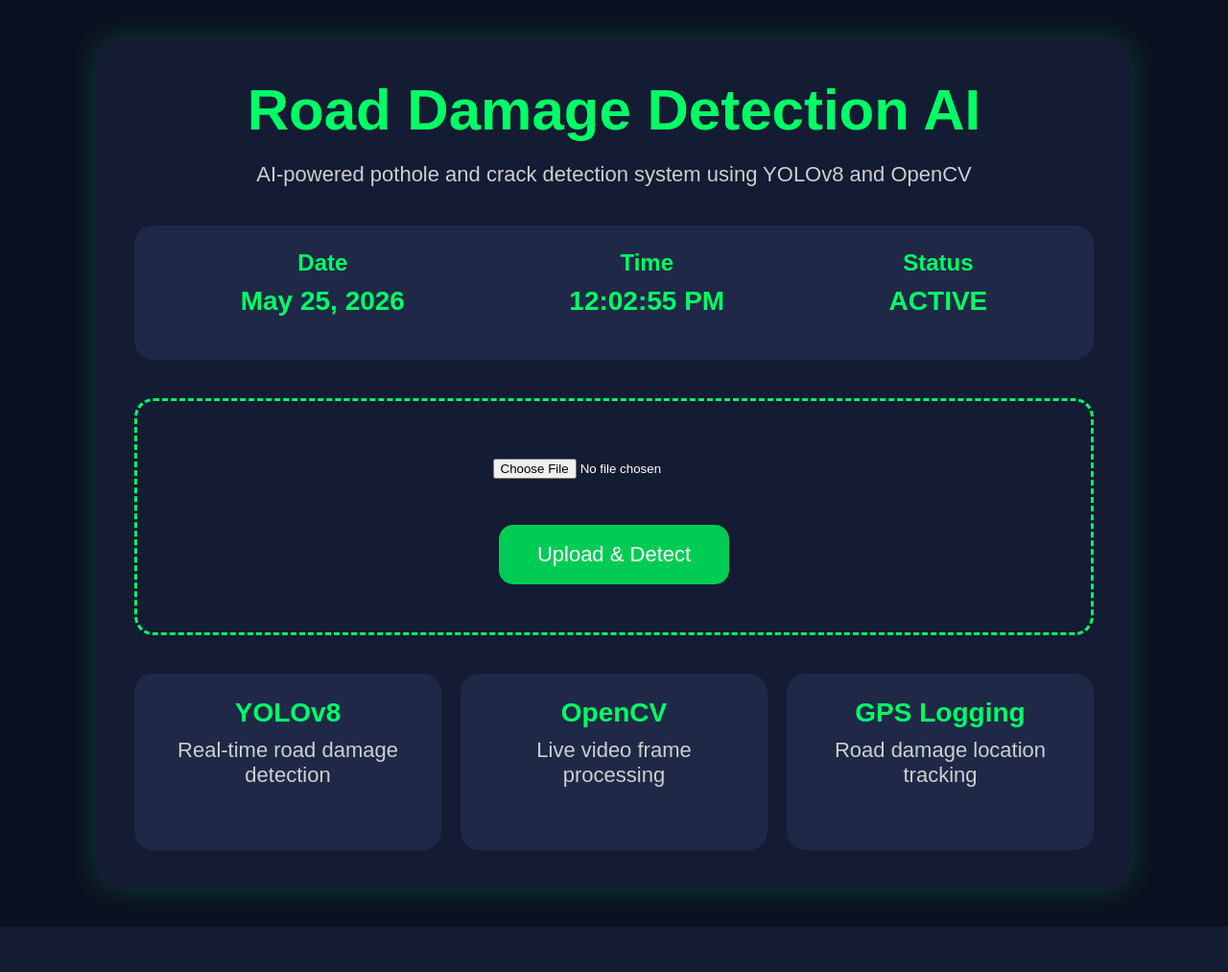
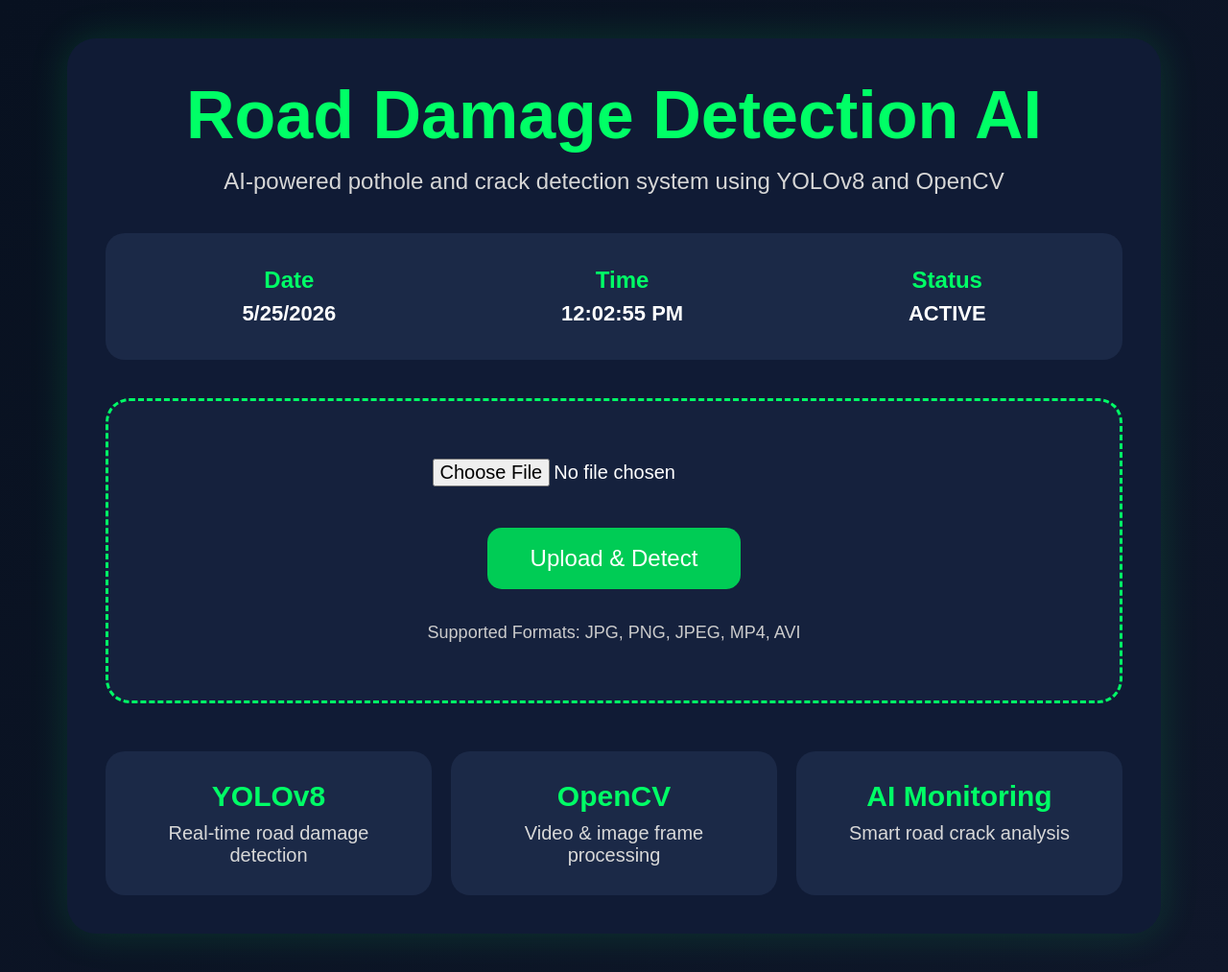
Before and after one commit to tanish0050/RoadDamageProject, a Flask app: page / in a window 1280 px wide. Shown: the whole page at 96% size. Before the commit the page ends 966 px from the top, so only its background shows below. Run offline with Flask 3, Linux system fonts and the light colour scheme.

Commit message:
Refactor index.html for improved layout and functionality
Updated the HTML structure and styles for the Road Damage Detection AI page. Enhanced layout, added support for various file formats, and improved the clock and date display.

```diff
--- a/templates/index.html
+++ b/templates/index.html
@@ -2,8 +2,11 @@
 <html lang="en">
 
 <head>
+
     <meta charset="UTF-8">
-    <meta name="viewport" content="width=device-width, initial-scale=1.0">
+
+    <meta name="viewport"
+          content="width=device-width, initial-scale=1.0">
 
     <title>Road Damage Detection AI</title>
 
@@ -17,116 +20,218 @@
         }
 
         body{
-            background:#0b1020;
+
+            background:
+            linear-gradient(
+                135deg,
+                #081120,
+                #0f172a
+            );
+
+            min-height:100vh;
+
             color:white;
-            min-height:100vh;
-            display:flex;
-            justify-content:center;
-            align-items:center;
+
             padding:40px;
         }
 
         .container{
-            width:90%;
-            max-width:1100px;
-            background:#141c33;
+
+            width:95%;
+
+            max-width:1400px;
+
+            margin:auto;
+
+            background:#101b35;
+
+            border-radius:30px;
+
             padding:40px;
-            border-radius:25px;
-            box-shadow:0 0 30px rgba(0,255,100,0.2);
+
+            box-shadow:
+            0 0 40px rgba(0,255,100,0.15);
         }
 
         h1{
+
             text-align:center;
-            font-size:60px;
-            margin-bottom:20px;
+
+            font-size:70px;
+
             color:#00ff66;
+
+            margin-bottom:15px;
         }
 
-        p{
+        .subtitle{
+
             text-align:center;
-            color:#cfcfcf;
-            font-size:22px;
+
+            font-size:24px;
+
+            color:#d6d6d6;
+
             margin-bottom:40px;
         }
 
-        .info-box{
+        .top-bar{
+
             display:flex;
+
             justify-content:space-around;
-            background:#1f2947;
+
+            align-items:center;
+
+            background:#1b2947;
+
             padding:25px;
+
             border-radius:20px;
+
             margin-bottom:40px;
+
+            flex-wrap:wrap;
         }
 
         .info{
+
             text-align:center;
+
+            margin:10px;
         }
 
         .info h2{
+
             color:#00ff66;
-            margin-bottom:10px;
+
+            margin-bottom:8px;
         }
 
-        .upload-box{
+        .info p{
+
+            font-size:22px;
+
+            font-weight:bold;
+        }
+
+        .upload-section{
+
             border:3px dashed #00ff66;
-            padding:50px;
-            border-radius:20px;
+
+            border-radius:25px;
+
+            padding:60px;
+
             text-align:center;
+
+            background:#15213d;
+
             margin-bottom:40px;
         }
 
         input[type="file"]{
-            padding:10px;
-            margin-bottom:20px;
+
+            font-size:20px;
+
             color:white;
+
+            margin-bottom:25px;
         }
 
         button{
+
             background:#00cc55;
+
             color:white;
+
             border:none;
-            padding:18px 40px;
-            font-size:22px;
+
+            padding:18px 45px;
+
+            font-size:24px;
+
             border-radius:15px;
+
             cursor:pointer;
+
             transition:0.3s;
         }
 
         button:hover{
+
             background:#00ff66;
+
+            transform:scale(1.05);
         }
 
-        .features{
+        .cards{
+
             display:flex;
-            justify-content:space-between;
+
             gap:20px;
-            margin-top:40px;
+
+            margin-top:50px;
+
+            flex-wrap:wrap;
         }
 
         .card{
+
             flex:1;
-            background:#1f2947;
-            padding:25px;
+
+            min-width:250px;
+
+            background:#1b2947;
+
+            padding:30px;
+
             border-radius:20px;
+
             text-align:center;
         }
 
         .card h3{
+
             color:#00ff66;
+
+            font-size:30px;
+
             margin-bottom:10px;
-            font-size:28px;
         }
 
-        .output{
-            margin-top:40px;
-            text-align:center;
+        .card p{
+
+            color:#d8d8d8;
+
+            font-size:20px;
         }
 
-        video{
-            width:100%;
-            border-radius:20px;
-            margin-top:20px;
-            border:4px solid #00ff66;
+        .note{
+
+            margin-top:35px;
+
+            text-align:center;
+
+            color:#cccccc;
+
+            font-size:18px;
+        }
+
+        @media(max-width:900px){
+
+            h1{
+                font-size:45px;
+            }
+
+            .subtitle{
+                font-size:18px;
+            }
+
+            button{
+                width:100%;
+            }
+
         }
 
     </style>
@@ -139,34 +244,40 @@
 
         <h1>Road Damage Detection AI</h1>
 
-        <p>
-            AI-powered pothole and crack detection system using YOLOv8 and OpenCV
-        </p>
+        <div class="subtitle">
+            AI-powered pothole and crack detection system
+            using YOLOv8 and OpenCV
+        </div>
 
-        <div class="info-box">
+        <div class="top-bar">
 
             <div class="info">
                 <h2>Date</h2>
-                <h1 style="font-size:28px;">May 25, 2026</h1>
+                <p id="date"></p>
             </div>
 
             <div class="info">
                 <h2>Time</h2>
-                <h1 style="font-size:28px;" id="clock"></h1>
+                <p id="clock"></p>
             </div>
 
             <div class="info">
                 <h2>Status</h2>
-                <h1 style="font-size:28px;">ACTIVE</h1>
+                <p>ACTIVE</p>
             </div>
 
         </div>
 
-        <div class="upload-box">
+        <div class="upload-section">
 
-            <form method="POST" enctype="multipart/form-data">
+            <form method="POST"
+                  enctype="multipart/form-data">
 
-                <input type="file" name="video" required>
+                <input
+                    type="file"
+                    name="file"
+                    accept="image/*,video/*"
+                    required>
 
                 <br><br>
 
@@ -176,39 +287,34 @@
 
             </form>
 
-        </div>
-
-        {% if output_video %}
-
-        <div class="output">
-
-            <h1 style="font-size:40px;">
-                Detection Output
-            </h1>
-
-            <video controls autoplay>
-                <source src="{{ output_video }}" type="video/mp4">
-            </video>
+            <div class="note">
+                Supported Formats:
+                JPG, PNG, JPEG, MP4, AVI
+            </div>
 
         </div>
 
-        {% endif %}
-
-        <div class="features">
+        <div class="cards">
 
             <div class="card">
                 <h3>YOLOv8</h3>
-                <p>Real-time road damage detection</p>
+                <p>
+                    Real-time road damage detection
+                </p>
             </div>
 
             <div class="card">
                 <h3>OpenCV</h3>
-                <p>Live video frame processing</p>
+                <p>
+                    Video & image frame processing
+                </p>
             </div>
 
             <div class="card">
-                <h3>GPS Logging</h3>
-                <p>Road damage location tracking</p>
+                <h3>AI Monitoring</h3>
+                <p>
+                    Smart road crack analysis
+                </p>
             </div>
 
         </div>
@@ -217,18 +323,23 @@
 
     <script>
 
-        function updateClock(){
+        function updateDateTime(){
 
             const now = new Date();
 
             document.getElementById("clock").innerHTML =
                 now.toLocaleTimeString();
 
+            document.getElementById("date").innerHTML =
+                now.toLocaleDateString();
         }
 
-        setInterval(updateClock,1000);
+        setInterval(updateDateTime,1000);
+
+        updateDateTime();
 
     </script>
 
 </body>
+
 </html>
```
